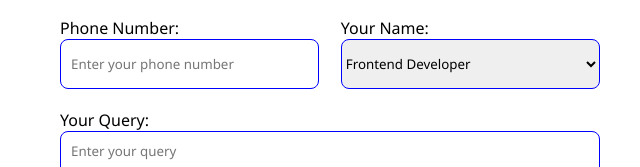
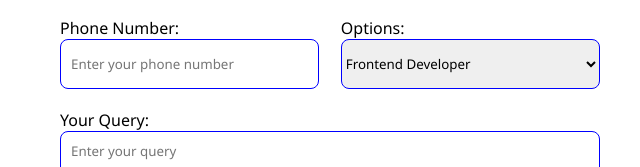
Before and after one commit to Jannatul-100/electronics-web-page, a plain HTML site: page index.html in a window 1280 px wide. Shown: the part 2375-2542 px from the top of the page, 640-1280 px from the left. Drawn offline with Linux system fonts and the light colour scheme.

Commit message:
Electronics-Website

```diff
--- a/index.html
+++ b/index.html
@@ -217,7 +217,7 @@
                                     <input type="number" placeholder="Enter your phone number">
                                 </div>
                                 <div class="form-fillup">
-                                    <p>Your Name: </p>
+                                    <p>Options: </p>
                                     <select name="" id="">
                                         <option value="">Frontend Developer</option>
                                         <option value="">Backend Developer</option>
```
